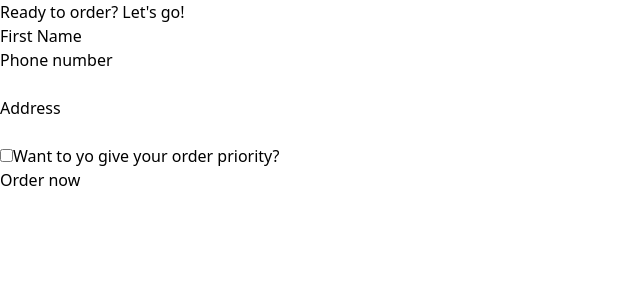
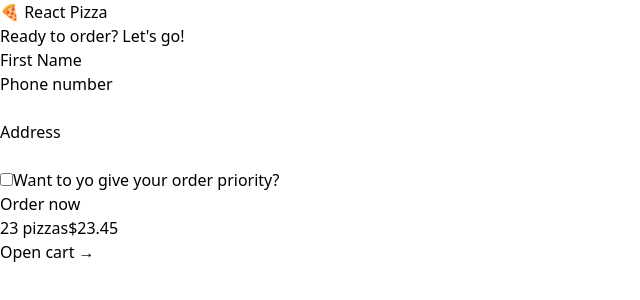
Before and after one commit to selimcanozgur/React-Pizza, a React (Vite) app: page /order/new in a window 1280 px wide. Shown: the top 300 px of the page, without its empty margins (0-640 px from the left). Built offline with nearby package versions, Linux system fonts and the light colour scheme.

Commit message:
loader added

```diff
--- a/package.json
+++ b/package.json
@@ -12,6 +12,7 @@
   "dependencies": {
     "react": "^18.3.1",
     "react-dom": "^18.3.1",
+    "react-icons": "^5.2.1",
     "react-router-dom": "^6.23.1"
   },
   "devDependencies": {
--- a/src/App.jsx
+++ b/src/App.jsx
@@ -1,7 +1,7 @@
 import { createBrowserRouter, RouterProvider } from "react-router-dom";
 import AppLayout from "./ui/AppLayout";
 import Home from "./ui/Home";
-import Menu from "./features/menu/Menu";
+import Menu, { loader as menuLoader } from "./features/menu/Menu";
 import Order from "./features/order/Order";
 import CreateOrder from "./features/order/CreateOrder";
 import Cart from "./features/cart/Cart";
@@ -18,6 +18,7 @@ const router = createBrowserRouter([
       {
         path: "/menu",
         element: <Menu />,
+        loader: menuLoader,
       },
       {
         path: "/menu/:orderId",
--- a/src/features/cart/CartOverview.jsx
+++ b/src/features/cart/CartOverview.jsx
@@ -1,3 +1,5 @@
+import { Link } from "react-router-dom";
+
 function CartOverview() {
   return (
     <div>
@@ -5,7 +7,7 @@ function CartOverview() {
         <span>23 pizzas</span>
         <span>$23.45</span>
       </p>
-      <a href="#">Open cart &rarr;</a>
+      <Link to="/cart">Open cart &rarr; </Link>
     </div>
   );
 }
--- a/src/features/menu/Menu.jsx
+++ b/src/features/menu/Menu.jsx
@@ -1,5 +1,20 @@
+import { useLoaderData } from "react-router-dom";
+import { getMenu } from "../../services/apiRestaurant";
+import MenuItem from "./MenuItem";
+
 function Menu() {
-  return <h1>Menu</h1>;
+  const menu = useLoaderData();
+  return (
+    <ul>
+      {menu.map((pizza) => (
+        <MenuItem pizza={pizza} key={pizza.id} />
+      ))}
+    </ul>
+  );
 }
 
+export async function loader() {
+  const data = await getMenu();
+  return data;
+}
 export default Menu;
--- a/src/features/menu/MenuItem.jsx
+++ b/src/features/menu/MenuItem.jsx
@@ -1,3 +1,5 @@
+import { formatCurrency } from "../../utils/helpers";
+
 function MenuItem({ pizza }) {
   const { id, name, unitPrice, ingredients, soldOut, imageUrl } = pizza;
 
@@ -6,7 +8,7 @@ function MenuItem({ pizza }) {
       <img src={imageUrl} alt={name} />
       <div>
         <p>{name}</p>
-        <p>{ingredients.join(', ')}</p>
+        <p>{ingredients.join(", ")}</p>
         <div>
           {!soldOut ? <p>{formatCurrency(unitPrice)}</p> : <p>Sold out</p>}
         </div>
--- a/src/services/apiRestaurant.js
+++ b/src/services/apiRestaurant.js
@@ -1,11 +1,8 @@
-const API_URL = 'https://react-fast-pizza-api.onrender.com/api';
+const API_URL = "https://react-fast-pizza-api.onrender.com/api";
 
 export async function getMenu() {
   const res = await fetch(`${API_URL}/menu`);
-
-  // fetch won't throw error on 400 errors (e.g. when URL is wrong), so we need to do it manually. This will then go into the catch block, where the message is set
-  if (!res.ok) throw Error('Failed getting menu');
-
+  if (!res.ok) throw Error("Failed getting menu");
   const { data } = await res.json();
   return data;
 }
@@ -13,7 +10,6 @@ export async function getMenu() {
 export async function getOrder(id) {
   const res = await fetch(`${API_URL}/order/${id}`);
   if (!res.ok) throw Error(`Couldn't find order #${id}`);
-
   const { data } = await res.json();
   return data;
 }
@@ -21,10 +17,10 @@ export async function getOrder(id) {
 export async function createOrder(newOrder) {
   try {
     const res = await fetch(`${API_URL}/order`, {
-      method: 'POST',
+      method: "POST",
       body: JSON.stringify(newOrder),
       headers: {
-        'Content-Type': 'application/json',
+        "Content-Type": "application/json",
       },
     });
 
@@ -32,23 +28,22 @@ export async function createOrder(newOrder) {
     const { data } = await res.json();
     return data;
   } catch {
-    throw Error('Failed creating your order');
+    throw Error("Failed creating your order");
   }
 }
 
 export async function updateOrder(id, updateObj) {
   try {
     const res = await fetch(`${API_URL}/order/${id}`, {
-      method: 'PATCH',
+      method: "PATCH",
       body: JSON.stringify(updateObj),
       headers: {
-        'Content-Type': 'application/json',
+        "Content-Type": "application/json",
       },
     });
 
     if (!res.ok) throw Error();
-    // We don't need the data, so we don't return anything
   } catch (err) {
-    throw Error('Failed updating your order');
+    throw Error("Failed updating your order");
   }
 }
--- a/src/ui/AppLayout.jsx
+++ b/src/ui/AppLayout.jsx
@@ -1,9 +1,20 @@
-import { Outlet } from "react-router-dom";
+import { Outlet, useNavigation } from "react-router-dom";
+import CartOverview from "../features/cart/CartOverview";
+import Loader from "./Loader";
+import Header from "./Header";
 
 const AppLayout = () => {
+  const navigation = useNavigation();
+  const isLoading = navigation.state === "loading";
+
   return (
     <div>
-      <Outlet />
+      {isLoading && <Loader />}
+      <Header />
+      <main>
+        <Outlet />
+      </main>
+      <CartOverview />
     </div>
   );
 };
--- /dev/null
+++ b/src/ui/Header.jsx
@@ -0,0 +1,15 @@
+import React from "react";
+import { Link } from "react-router-dom";
+import Logo from "./Logo";
+
+const Header = () => {
+  return (
+    <header>
+      <Link to="/">
+        <Logo />
+      </Link>
+    </header>
+  );
+};
+
+export default Header;
--- /dev/null
+++ b/src/ui/Loader.jsx
@@ -0,0 +1,11 @@
+import { GiFullPizza } from "react-icons/gi";
+
+const Loader = () => {
+  return (
+    <div>
+      <GiFullPizza className="text-6xl text-yellow-500 animate-spin" />
+    </div>
+  );
+};
+
+export default Loader;
--- /dev/null
+++ b/src/ui/Logo.jsx
@@ -0,0 +1,5 @@
+const Logo = () => {
+  return <div className="text-3xl font-semibold uppercase">🍕 React Pizza</div>;
+};
+
+export default Logo;
```
Also changed, not shown: 1 other file (tests, documents, lock files or other folders).
